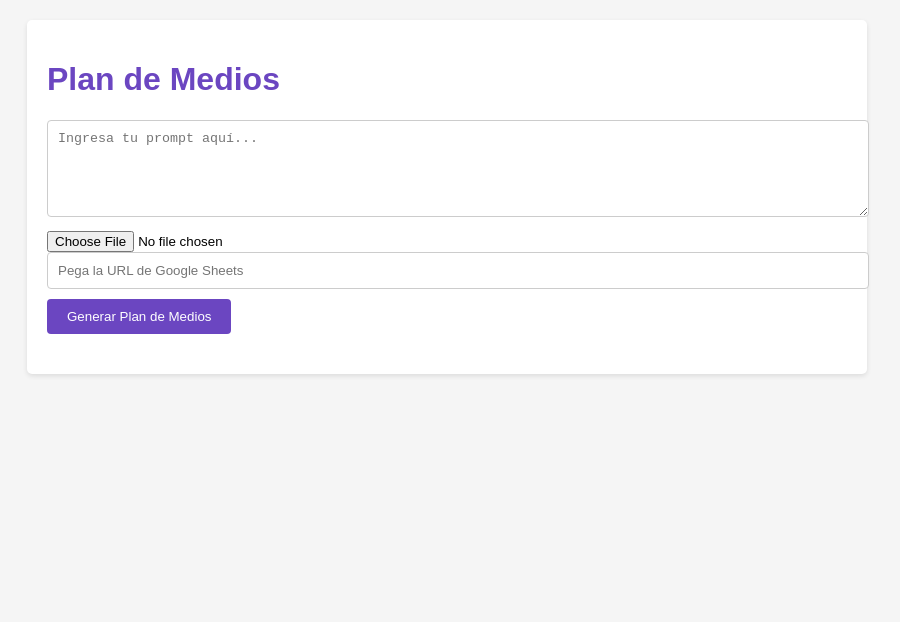
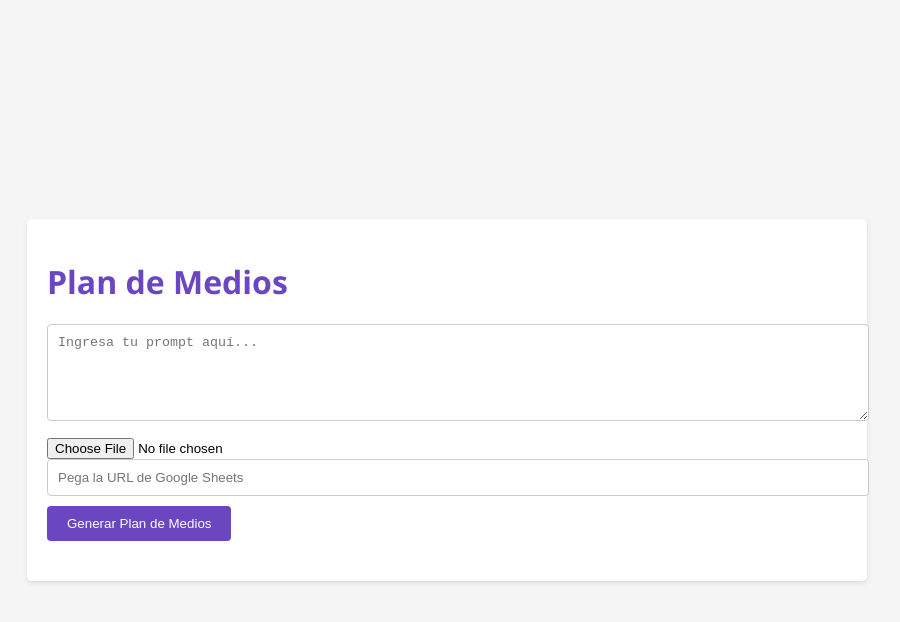
Before and after one commit to afelipeg/20MillionApp, a plain HTML site: page index.html in a window 1280 px wide. Shown: the whole page, without its empty margins (193-1093 px from the left). Drawn offline with nearby package versions, Linux system fonts and the light colour scheme.

Commit message:
styles.css

```diff
--- a/styles.css
+++ b/styles.css
@@ -1,13 +1,19 @@
+@import url('https://fonts.googleapis.com/css2?family=Open+Sans:wght@400;600;700&display=swap');
+
 body {
-    font-family: Arial, sans-serif;
+    font-family: 'Open Sans', sans-serif;
     margin: 0;
-    padding: 20px;
+    padding: 0;
     background-color: #f5f5f5;
+    display: flex;
+    justify-content: center;
+    align-items: center;
+    min-height: 100vh;
 }
 
 .container {
     max-width: 800px;
-    margin: 0 auto;
+    width: 100%;
     background-color: #fff;
     padding: 20px;
     border-radius: 5px;
```
